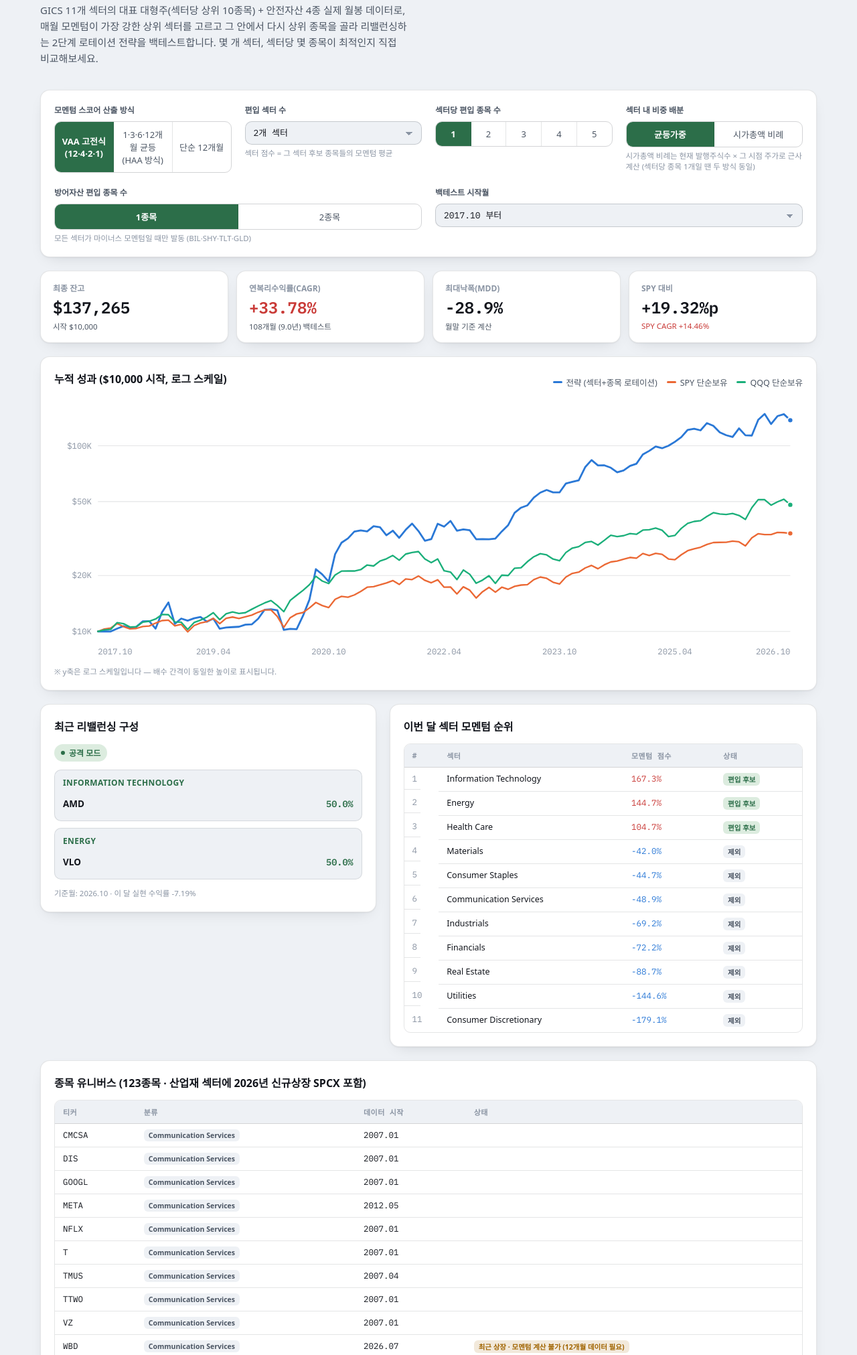
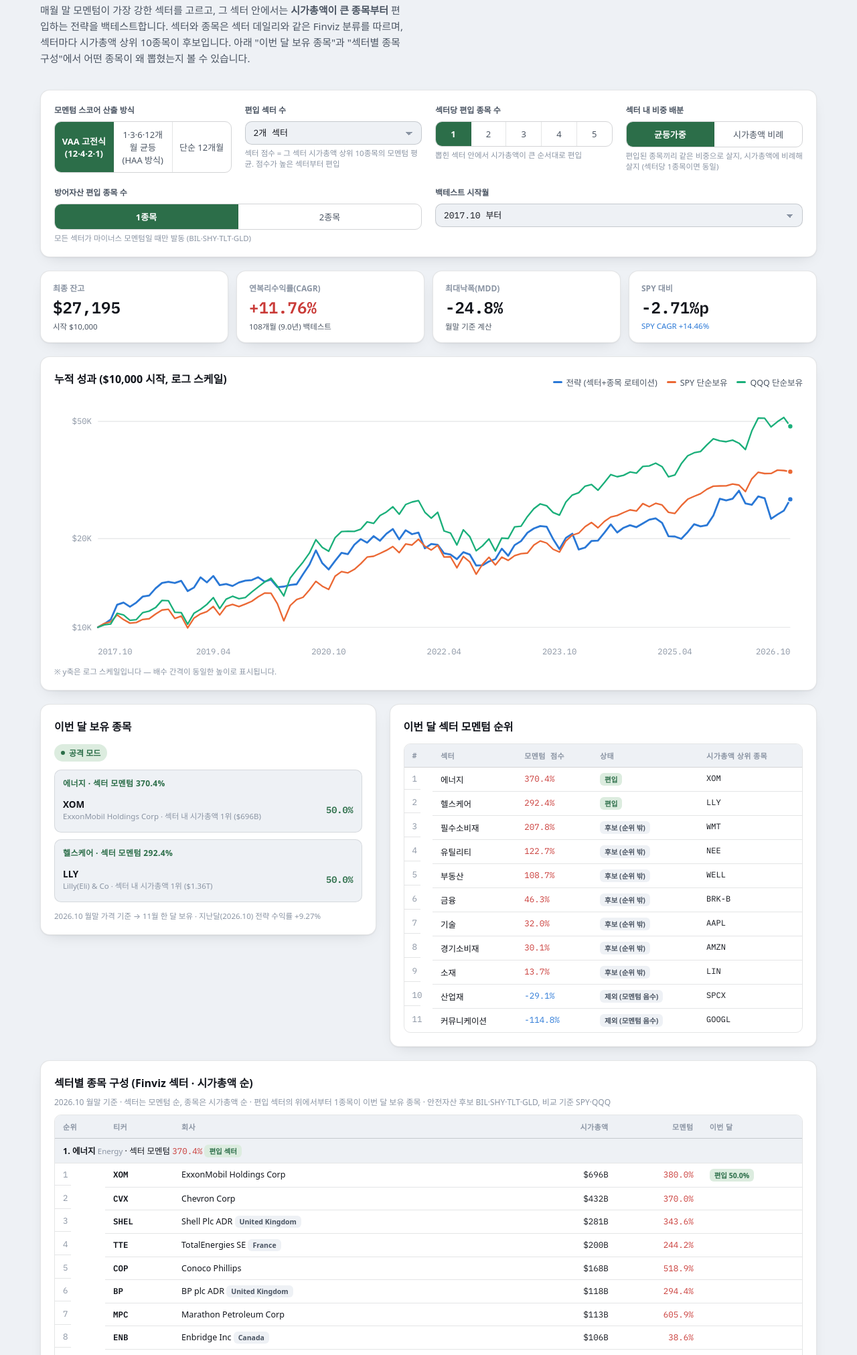
Before and after one commit to sirius4lee-dot/sirius4lee-dot.github.io, a plain HTML site: page backtest/index.html in a window 1280 px wide. Shown: the part 217-2240 px from the top of the page at 67% size. Drawn offline with Linux system fonts and the light colour scheme; a web font is replaced by a local one.

Commit message:
chore: 월간 백테스트 데이터 갱신

```diff
--- a/backtest/index.html
+++ b/backtest/index.html
@@ -379,6 +379,7 @@ td.mono, th.mono{font-family:var(--font-mono);font-variant-numeric:tabular-nums;
 .haa-hold-bar span{display:block;height:100%;background:var(--s1);border-radius:0 4px 4px 0;}
 .nm{color:var(--muted);font-size:11.5px;}
 .haa-mom-table{min-width:520px;}
+#currentHoldings .holding-card .code{font-family:var(--font-sans);}
 #haaCmpBody tr{cursor:pointer;}
 #haaCmpBody tr.sel td{background:var(--accent-soft);}
 .haa-mom-table td.num,.haa-mom-table th.num{text-align:right;font-family:var(--font-mono);font-variant-numeric:tabular-nums;white-space:nowrap;}
@@ -403,9 +404,9 @@ td.mono, th.mono{font-family:var(--font-mono);font-variant-numeric:tabular-nums;
   <div class="updated" id="updatedAt">데이터 불러오는 중…</div>
   <div class="tab-pane" id="pane-rotation">
   <header class="hero">
-    <div class="eyebrow">GICS 11개 섹터 · 123개 미국 종목 · 월간 리밸런싱</div>
-    <h1>미국 섹터 종목 백테스터</h1>
-    <p>GICS 11개 섹터의 대표 대형주(섹터당 상위 10종목) + 안전자산 4종 실제 월봉 데이터로, 매월 모멘텀이 가장 강한 상위 섹터를 고르고 그 안에서 다시 상위 종목을 골라 리밸런싱하는 2단계 로테이션 전략을 백테스트합니다. 몇 개 섹터, 섹터당 몇 종목이 최적인지 직접 비교해보세요.</p>
+    <div class="eyebrow">Finviz 11개 섹터 · 섹터별 시가총액 상위 10종목 · 월간 리밸런싱</div>
+    <h1>미국 섹터 종목 백테스터 - 장우석방식</h1>
+    <p>매월 말 모멘텀이 가장 강한 섹터를 고르고, 그 섹터 안에서는 <strong>시가총액이 큰 종목부터</strong> 편입하는 전략을 백테스트합니다. 섹터와 종목은 섹터 데일리와 같은 Finviz 분류를 따르며, 섹터마다 시가총액 상위 10종목이 후보입니다. 아래 "이번 달 보유 종목"과 "섹터별 종목 구성"에서 어떤 종목이 왜 뽑혔는지 볼 수 있습니다.</p>
   </header>
 
   <section class="panel controls" aria-label="전략 설정">
@@ -421,7 +422,7 @@ td.mono, th.mono{font-family:var(--font-mono);font-variant-numeric:tabular-nums;
       <div class="control-group">
         <label for="topSectors">편입 섹터 수</label>
         <select id="topSectors"></select>
-        <span class="hint">섹터 점수 = 그 섹터 후보 종목들의 모멘텀 평균</span>
+        <span class="hint">섹터 점수 = 그 섹터 시가총액 상위 10종목의 모멘텀 평균. 점수가 높은 섹터부터 편입</span>
       </div>
       <div class="control-group">
         <label>섹터당 편입 종목 수</label>
@@ -432,6 +433,7 @@ td.mono, th.mono{font-family:var(--font-mono);font-variant-numeric:tabular-nums;
           <button data-value="4" type="button">4</button>
           <button data-value="5" type="button">5</button>
         </div>
+        <span class="hint">뽑힌 섹터 안에서 시가총액이 큰 순서대로 편입</span>
       </div>
       <div class="control-group">
         <label>섹터 내 비중 배분</label>
@@ -439,7 +441,7 @@ td.mono, th.mono{font-family:var(--font-mono);font-variant-numeric:tabular-nums;
           <button data-value="equal" class="active" type="button">균등가중</button>
           <button data-value="cap" type="button">시가총액 비례</button>
         </div>
-        <span class="hint">시가총액 비례는 현재 발행주식수 × 그 시점 주가로 근사 계산 (섹터당 종목 1개일 땐 두 방식 동일)</span>
+        <span class="hint">편입된 종목끼리 같은 비중으로 살지, 시가총액에 비례해 살지 (섹터당 1종목이면 동일)</span>
       </div>
       <div class="control-group">
         <label>방어자산 편입 종목 수</label>
@@ -477,14 +479,14 @@ td.mono, th.mono{font-family:var(--font-mono);font-variant-numeric:tabular-nums;
 
   <section class="two-col">
     <div class="panel">
-      <h2>최근 리밸런싱 구성</h2>
+      <h2>이번 달 보유 종목</h2>
       <div id="currentHoldings"></div>
     </div>
     <div class="panel">
       <h2>이번 달 섹터 모멘텀 순위</h2>
       <div class="table-scroll">
         <table>
-          <thead><tr><th>#</th><th>섹터</th><th class="mono">모멘텀 점수</th><th>상태</th></tr></thead>
+          <thead><tr><th>#</th><th>섹터</th><th class="mono">모멘텀 점수</th><th>상태</th><th>시가총액 상위 종목</th></tr></thead>
           <tbody id="sectorRankBody"></tbody>
         </table>
       </div>
@@ -492,10 +494,11 @@ td.mono, th.mono{font-family:var(--font-mono);font-variant-numeric:tabular-nums;
   </section>
 
   <section class="panel">
-    <h2>종목 유니버스 (<span id="universeCount">123</span>종목 · 산업재 섹터에 2026년 신규상장 SPCX 포함)</h2>
-    <div class="table-scroll">
+    <h2>섹터별 종목 구성 (Finviz 섹터 · 시가총액 순)</h2>
+    <p class="chart-sub" id="compSub"></p>
+    <div class="table-scroll log-table-wrap">
       <table>
-        <thead><tr><th class="mono">티커</th><th>분류</th><th class="mono">데이터 시작</th><th>상태</th></tr></thead>
+        <thead><tr><th>순위</th><th class="mono">티커</th><th>회사</th><th class="mono" style="text-align:right;">시가총액</th><th class="mono" style="text-align:right;">모멘텀</th><th>이번 달</th></tr></thead>
         <tbody id="universeBody"></tbody>
       </table>
     </div>
@@ -514,8 +517,9 @@ td.mono, th.mono{font-family:var(--font-mono);font-variant-numeric:tabular-nums;
   <footer class="notes">
     <h3>백테스트 전제 및 한계 — 반드시 읽어주세요</h3>
     <ul>
-      <li><strong>"시가총액 비례" 배분은 실시간 시가총액이 아니라 근사치입니다.</strong> 현재(2026년 9월) 발행주식수 × 과거 시점 주가로 역산했습니다 — 자사주매입·유상증자로 발행주식수가 실제로 변했다면 과거 시점 비중이 정확하지 않을 수 있습니다.</li>
-      <li><strong>전체 미국 시장이 아니라 섹터당 시가총액 상위 10개 대형주(총 110종목)로 후보군을 구성했습니다.</strong> 수천 개 상장사를 전부 담을 순 없어 대표성 있는 대형주 위주로 좁혔습니다 — 중소형주 강세 구간은 반영되지 않습니다.</li>
+      <li><strong>섹터와 종목은 Finviz 기준입니다.</strong> 섹터 데일리와 같은 11개 섹터이고, 섹터마다 현재 시가총액 상위 10종목(<span id="rotAsOf"></span> Finviz 기준)이 후보입니다. 미국에 상장된 해외 기업(TSM·도요타·셸 등)도 포함되며, GOOGL/GOOG처럼 주식 종류가 여러 개인 회사는 하나로 합쳤습니다. 후보 목록은 매월 1일 갱신 때 그 시점의 Finviz 순위로 바뀝니다.</li>
+      <li><strong>과거 시점의 시가총액 순위는 추정치입니다.</strong> "현재 시가총액 × (그때 주가 ÷ 현재 주가)"로 역산해 순서를 매겼습니다. 자사주 매입·증자로 주식 수가 달라진 만큼은 반영되지 않습니다.</li>
+      <li><strong>지금의 상위 10종목을 과거에 그대로 적용했습니다(생존 편향).</strong> 과거에는 상위였지만 지금은 밀려난 종목은 후보에 없어서, 실제로 그때 이 전략을 썼다면 결과가 이보다 나빴을 수 있습니다.</li>
       <li><strong>배당 재투자가 반영된 조정종가(Adjusted Close)를 사용했습니다</strong> — 채권/금 ETF(TLT·SHY·BIL·GLD)를 포함해 총수익(Total Return)에 가깝게 계산되어, 앞선 국내 ETF 백테스터보다 안전자산 구간이 더 정확합니다.</li>
       <li><strong>단일 과거 경로에 대한 백테스트입니다.</strong> 특정 구간(예: AI/반도체 랠리)에 크게 기여한 소수 종목이 결과를 좌우할 수 있어, 이 10년이 앞으로도 반복된다는 보장은 없습니다. 종목 수(Top-N)가 적을수록 이 효과가 커집니다.</li>
       <li><strong>매매수수료·환전 스프레드·세금(양도소득세 22%, 연 250만원 공제)이 전혀 반영되지 않았습니다.</strong> 월 단위로 종목을 교체하면 실제 수익률은 이보다 낮아집니다.</li>
@@ -888,68 +892,49 @@ function score(code, i, weights){
   return total;
 }
 
+// i번째 월말의 추정 시가총액 = 현재 시가총액(Finviz) × (그때 주가 ÷ 가장 최근 주가)
 function approxMarketCap(code, i){
   const info = RAW_DATA[code];
-  if (!info.sharesOut) return null;
-  const pm = priceMap[code];
-  const p = pm.get(masterMonths[i]);
+  if (!info.capNow || !info.prices.length) return null;
+  const p = priceMap[code].get(masterMonths[i]);
   if (p === undefined) return null;
-  return info.sharesOut * p;
-}
+  return info.capNow * p / info.prices[info.prices.length - 1][1];
+}
+function fmtCap(v){ return v >= 1e12 ? "$" + (v / 1e12).toFixed(2) + "T" : "$" + (v / 1e9).toFixed(0) + "B"; }
 
 function evalMonth(i, weights){
   const sectorScores = {};
   const stockScores = {};
   for (const sector of SECTOR_NAMES){
-    const scored = SECTOR_MAP[sector]
-      .map(code => ({ code, s: score(code, i, weights) }))
-      .filter(x => x.s !== null);
+    // 종목은 그 달의 추정 시가총액이 큰 순서, 섹터 점수는 모멘텀이 계산되는 종목들의 평균
+    const members = SECTOR_MAP[sector]
+      .map(code => ({ code, s: score(code, i, weights), cap: approxMarketCap(code, i) }))
+      .filter(x => x.cap !== null)
+      .sort((a,b) => b.cap - a.cap);
+    members.forEach((x, k) => x.rank = k + 1);
+    const scored = members.filter(x => x.s !== null);
     if (scored.length === 0) continue;
-    scored.sort((a,b) => b.s - a.s);
-    stockScores[sector] = scored;
+    stockScores[sector] = members;
     sectorScores[sector] = scored.reduce((sum,x) => sum + x.s, 0) / scored.length;
   }
   return { sectorScores, stockScores };
 }
 
-function runBacktest(){
-  const weights = WEIGHT_PRESETS[state.weight];
-  const requiredLookback = Math.max(...Object.keys(weights).map(Number));
-  const startIdx = Math.max(state.startIdx, requiredLookback);
-
-  let nav = 10_000, spyNav = 10_000, qqqNav = 10_000;
-  const log = [];
-  const navSeries = [{ ym: masterMonths[startIdx], nav, spyNav, qqqNav }];
-  let lastEval = null;
-
-  for (let i = startIdx; i < masterMonths.length - 1; i++){
+// i번째 월말 기준으로 다음 달에 보유할 종목 고르기
+function pickFor(i, weights){
   const { sectorScores, stockScores } = evalMonth(i, weights);
-    lastEval = { sectorScores, stockScores, i };
   const rankedSectors = Object.entries(sectorScores).sort((a,b) => b[1]-a[1]);
   const eligibleSectors = rankedSectors.filter(([s,sc]) => sc > 0);
-
   let mode = "offensive";
   const picksBySector = [];
   if (eligibleSectors.length > 0){
     const chosen = eligibleSectors.slice(0, state.topSectors);
     const wSector = 1 / chosen.length;
     for (const [sector] of chosen){
-        let members = stockScores[sector].filter(x => x.s > 0).slice(0, state.topn);
-        if (members.length === 0) members = stockScores[sector].slice(0,1);
-        let picks;
-        if (state.weightMode === "cap"){
-          const caps = members.map(m => ({ m, cap: approxMarketCap(m.code, i) })).filter(x => x.cap && x.cap > 0);
-          if (caps.length > 0){
-            const totalCap = caps.reduce((sum,x) => sum + x.cap, 0);
-            picks = caps.map(x => ({ code: x.m.code, s: x.m.s, weight: wSector * (x.cap / totalCap) }));
-          } else {
-            const wStock = wSector / members.length;
-            picks = members.map(m => ({ code: m.code, s: m.s, weight: wStock }));
-          }
-        } else {
-          const wStock = wSector / members.length;
-          picks = members.map(m => ({ code: m.code, s: m.s, weight: wStock }));
-        }
+      const members = stockScores[sector].slice(0, state.topn);   // 시가총액이 큰 순서대로
+      const totalCap = members.reduce((sum,x) => sum + x.cap, 0);
+      const picks = members.map(m => ({ code: m.code, s: m.s, rank: m.rank, cap: m.cap,
+        weight: wSector * (state.weightMode === "cap" ? m.cap / totalCap : 1 / members.length) }));
       picksBySector.push({ sector, picks });
     }
   } else {
@@ -964,7 +949,20 @@ function runBacktest(){
       picksBySector.push({ sector: "안전자산", picks: safeScored.map(m => ({ code: m.code, s: m.s, weight: w })) });
     }
   }
-
+  return { i, mode, picksBySector, sectorScores, stockScores };
+}
+
+function runBacktest(){
+  const weights = WEIGHT_PRESETS[state.weight];
+  const requiredLookback = Math.max(...Object.keys(weights).map(Number));
+  const startIdx = Math.max(state.startIdx, requiredLookback);
+
+  let nav = 10_000, spyNav = 10_000, qqqNav = 10_000;
+  const log = [];
+  const navSeries = [{ ym: masterMonths[startIdx], nav, spyNav, qqqNav }];
+
+  for (let i = startIdx; i < masterMonths.length - 1; i++){
+    const { mode, picksBySector } = pickFor(i, weights);
     const nextYm = masterMonths[i+1];
     let monthRet = 0;
     for (const block of picksBySector){
@@ -985,7 +983,9 @@ function runBacktest(){
     log.push({ month: nextYm, mode, picksBySector, ret: monthRet*100, nav, spyNav, qqqNav });
     navSeries.push({ ym: nextYm, nav, spyNav, qqqNav });
   }
-  return { log, navSeries, lastEval };
+  // 가장 최근 월말 기준 신호 = 이번 달에 보유할 종목
+  const signal = pickFor(masterMonths.length - 1, weights);
+  return { log, navSeries, signal };
 }
 
 function computeStats(navSeries, log){
@@ -1054,62 +1054,79 @@ function renderStats(stats){
   subEl.textContent = "SPY CAGR " + fmtPct(stats.cagrSpy,2);
 }
 
-function renderHoldings(log){
+function renderHoldings(signal, log){
   const box = document.getElementById("currentHoldings");
-  if (log.length === 0){ box.innerHTML = "<p style='color:var(--muted);font-size:13px;'>표시할 구간이 없습니다.</p>"; return; }
-  const last = log[log.length-1];
-  const modeLabel = last.mode === "offensive" ? "공격 모드" : "방어 모드 (전 섹터 모멘텀 약세)";
-  let html = `<div class="holding-mode ${last.mode}"><span class="dot"></span>${modeLabel}</div><div class="holding-list">`;
-  for (const block of last.picksBySector){
-    html += `<div class="sector-block"><div class="sector-name">${block.sector}</div>`;
+  const modeLabel = signal.mode === "offensive" ? "공격 모드" : "방어 모드 (전 섹터 모멘텀 약세)";
+  let html = `<div class="holding-mode ${signal.mode}"><span class="dot"></span>${modeLabel}</div><div class="holding-list">`;
+  for (const block of signal.picksBySector){
+    const sc = signal.sectorScores[block.sector];
+    html += `<div class="sector-block"><div class="sector-name">${block.sector}${sc !== undefined ? ` · 섹터 모멘텀 ${(sc*100).toFixed(1)}%` : ""}</div>`;
     for (const p of block.picks){
-      html += `<div class="holding-card"><div><div class="name">${p.code}</div></div><div class="weight">${(p.weight*100).toFixed(1)}%</div></div>`;
+      const info = RAW_DATA[p.code];
+      const sub = p.rank ? `${info.name} · 섹터 내 시가총액 ${p.rank}위 (${fmtCap(p.cap)})` : info.category;
+      html += `<div class="holding-card"><div><div class="name">${p.code}</div><div class="code">${sub}</div></div><div class="weight">${(p.weight*100).toFixed(1)}%</div></div>`;
     }
     html += `</div>`;
   }
-  html += `</div><div class="holding-asof">기준월: ${fmtMonth(last.month)} · 이 달 실현 수익률 ${fmtPct(last.ret)}</div>`;
+  const nextM = (parseInt(masterMonths[signal.i].slice(4), 10) % 12) + 1;
+  const last = log[log.length - 1];
+  html += `</div><div class="holding-asof">${fmtMonth(masterMonths[signal.i])} 월말 가격 기준 → ${nextM}월 한 달 보유` +
+    (last ? ` · 지난달(${fmtMonth(last.month)}) 전략 수익률 ${fmtPct(last.ret)}` : "") + `</div>`;
   box.innerHTML = html;
 }
 
-function renderSectorRank(lastEval){
+function sectorStatus(signal){
+  const ranked = Object.entries(signal.sectorScores).sort((a,b) => b[1]-a[1]);
+  const chosen = new Set(signal.mode === "offensive" ? signal.picksBySector.map(b => b.sector) : []);
+  return { ranked, chosen };
+}
+
+function renderSectorRank(signal){
   const body = document.getElementById("sectorRankBody");
   body.innerHTML = "";
-  if (!lastEval){ return; }
-  const ranked = Object.entries(lastEval.sectorScores).sort((a,b) => b[1]-a[1]);
+  const { ranked, chosen } = sectorStatus(signal);
   ranked.forEach(([sector, sc], idx) => {
     const tr = document.createElement("tr");
-    const eligible = sc > 0;
+    const tag = chosen.has(sector) ? `<span class="tag eligible">편입</span>` : (sc > 0 ? `<span class="tag">후보 (순위 밖)</span>` : `<span class="tag">제외 (모멘텀 음수)</span>`);
+    const tops = signal.stockScores[sector].slice(0, state.topn).map(x => x.code).join(", ");
     tr.innerHTML = `
       <td class="rank-num">${idx+1}</td>
       <td>${sector}</td>
       <td class="mono ${sc>=0?"ret-up":"ret-down"}">${(sc*100).toFixed(1)}%</td>
-      <td>${eligible ? `<span class="tag eligible">편입 후보</span>` : `<span class="tag">제외</span>`}</td>`;
+      <td>${tag}</td>
+      <td class="mono" style="font-size:12px;">${tops}</td>`;
     body.appendChild(tr);
   });
 }
 
-function renderUniverse(){
+// 섹터별 후보 10종목을 시가총액 순으로 보여주고, 이번 달 편입 종목 표시
+function renderUniverse(signal){
   const body = document.getElementById("universeBody");
-  body.innerHTML = "";
-  const allCodes = Object.keys(RAW_DATA).sort((a,b) => {
-    const sa = a.sector||"", sb = b.sector||"";
-    const catA = RAW_DATA[a].category, catB = RAW_DATA[b].category;
-    return (catA||"").localeCompare(catB||"") || a.localeCompare(b);
-  });
-  for (const code of allCodes){
-    const info = RAW_DATA[code];
-    const tr = document.createElement("tr");
-    const isSafe = info.tag === "safe", isBench = info.tag === "bench";
-    const monthsHeld = masterMonths.length - masterMonths.indexOf(info.prices[0][0]);
-    const warmingUp = monthsHeld < 13 && !isBench;
-    tr.innerHTML = `
-      <td class="mono">${code}</td>
-      <td><span class="tag ${isSafe?"safe":""}">${info.category}</span></td>
-      <td class="mono">${fmtMonth(info.prices[0][0])}</td>
-      <td>${warmingUp ? `<span class="tag" style="background:rgba(160,100,0,0.14);color:var(--warning);">최근 상장 · 모멘텀 계산 불가 (12개월 데이터 필요)</span>` : ""}</td>`;
-    body.appendChild(tr);
-  }
-  document.getElementById("universeCount").textContent = allCodes.length;
+  const { ranked, chosen } = sectorStatus(signal);
+  const weightOf = {};
+  signal.picksBySector.forEach(b => b.picks.forEach(p => weightOf[p.code] = p.weight));
+  let html = "";
+  ranked.forEach(([sector, sc], idx) => {
+    const en = RAW_DATA[signal.stockScores[sector][0].code].sectorEn;
+    html += `<tr style="background:var(--surface-2);"><td colspan="6"><strong>${idx+1}. ${sector}</strong> <span style="color:var(--muted);font-size:11.5px;">${en}</span>
+      · 섹터 모멘텀 <span class="${sc>=0?"ret-up":"ret-down"}">${(sc*100).toFixed(1)}%</span>
+      ${chosen.has(sector) ? `<span class="tag eligible">편입 섹터</span>` : ""}</td></tr>`;
+    signal.stockScores[sector].forEach(x => {
+      const info = RAW_DATA[x.code];
+      const picked = weightOf[x.code] !== undefined && chosen.has(sector);
+      const country = info.country && info.country !== "USA" ? ` <span class="tag">${info.country}</span>` : "";
+      html += `<tr>
+        <td class="rank-num">${x.rank}</td>
+        <td class="mono" style="font-weight:600;">${x.code}</td>
+        <td>${info.name}${country}</td>
+        <td class="mono" style="text-align:right;">${fmtCap(x.cap)}</td>
+        <td class="mono ${x.s === null ? "" : (x.s>=0?"ret-up":"ret-down")}" style="text-align:right;">${x.s === null ? "–" : (x.s*100).toFixed(1) + "%"}</td>
+        <td>${picked ? `<span class="tag eligible">편입 ${(weightOf[x.code]*100).toFixed(1)}%</span>` : ""}</td></tr>`;
+    });
+  });
+  body.innerHTML = html;
+  document.getElementById("compSub").textContent =
+    `${fmtMonth(masterMonths[signal.i])} 월말 기준 · 섹터는 모멘텀 순, 종목은 시가총액 순 · 편입 섹터의 위에서부터 ${state.topn}종목이 이번 달 보유 종목 · 안전자산 후보 ${SAFE_CODES.join("·")}, 비교 기준 ${BENCH_CODES.join("·")}`;
 }
 
 function renderLog(log){
@@ -1263,18 +1280,18 @@ function renderChart(navSeries){
 }
 
 function render(){
-  const { log, navSeries, lastEval } = runBacktest();
+  const { log, navSeries, signal } = runBacktest();
   const stats = computeStats(navSeries, log);
   renderStats(stats);
-  renderHoldings(log);
-  renderSectorRank(lastEval);
+  renderHoldings(signal, log);
+  renderSectorRank(signal);
+  renderUniverse(signal);
   renderLog(log);
   renderChart(navSeries);
 }
 
 buildSelectOptions();
 wireSegmented();
-renderUniverse();
 render();
 
 }
@@ -2249,11 +2266,17 @@ function showTab(name){
 
 async function main(){
   const DATA = await (await fetch("data.json", { cache: "no-store" })).json();
+  // 섹터 로테이션 종목 구성: Finviz 섹터별 시가총액 상위 종목 (update_prices.py가 섹터 데일리 데이터에서 가져옴)
   const raw = {};
-  for (const code in DATA.rotation){
-    const p = DATA.tickers[code] ? DATA.tickers[code].p : [];
-    raw[code] = { ...DATA.rotation[code], prices: DATA.months.map((m, i) => [m, p[i]]).filter(x => x[1] != null) };
-  }
+  const ROT = DATA.rotation;
+  const pricesOf = code => { const p = DATA.tickers[code] ? DATA.tickers[code].p : []; return DATA.months.map((m, i) => [m, p[i]]).filter(x => x[1] != null); };
+  ROT.sectors.forEach(sec => sec.stocks.forEach(x => {
+    if (!DATA.tickers[x.t]) return;   // 가격을 받지 못한 종목은 후보에서 제외
+    raw[x.t] = { name: x.name, sector: sec.ko, sectorEn: sec.name, category: sec.ko, tag: null, capNow: x.cap, country: x.country, prices: pricesOf(x.t) };
+  }));
+  Object.entries(ROT.safe).forEach(([t, cat]) => raw[t] = { name: t, sector: null, category: cat, tag: "safe", prices: pricesOf(t) });
+  ROT.bench.forEach(t => raw[t] = { name: t, sector: null, category: "비교 기준", tag: "bench", prices: pricesOf(t) });
+  document.querySelectorAll("#rotAsOf").forEach(e => e.textContent = ROT.asOf || "");
   const last = DATA.lastMonth.slice(0, 4) + "." + DATA.lastMonth.slice(4);
   document.getElementById("updatedAt").textContent = "마지막 데이터: " + last + " 월말 · 갱신 " + DATA.updated + " · 매월 1일 아침 자동 갱신";
   document.querySelectorAll(".lastMonthNote").forEach(e => e.textContent = last);
```
Also changed, not shown: backtest/data.json. Lines whose indentation alone changed are shown as unchanged.
